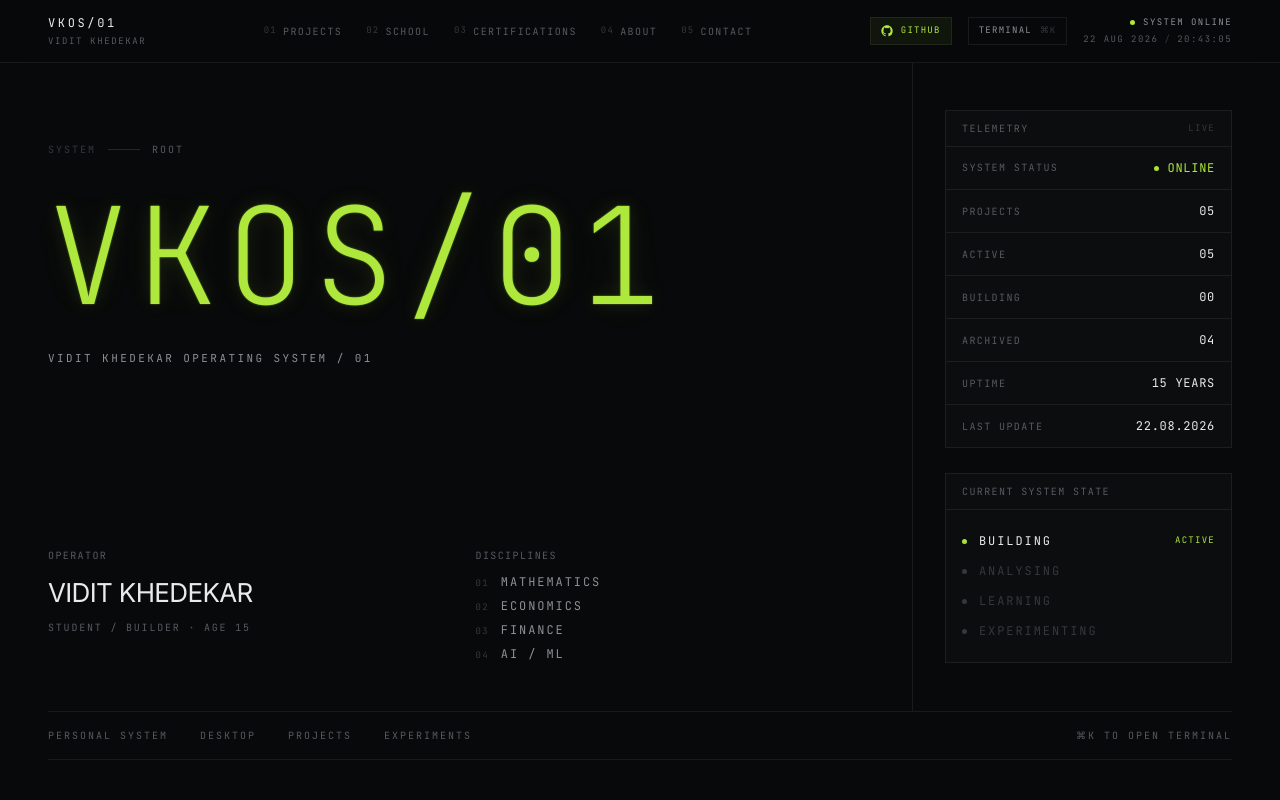
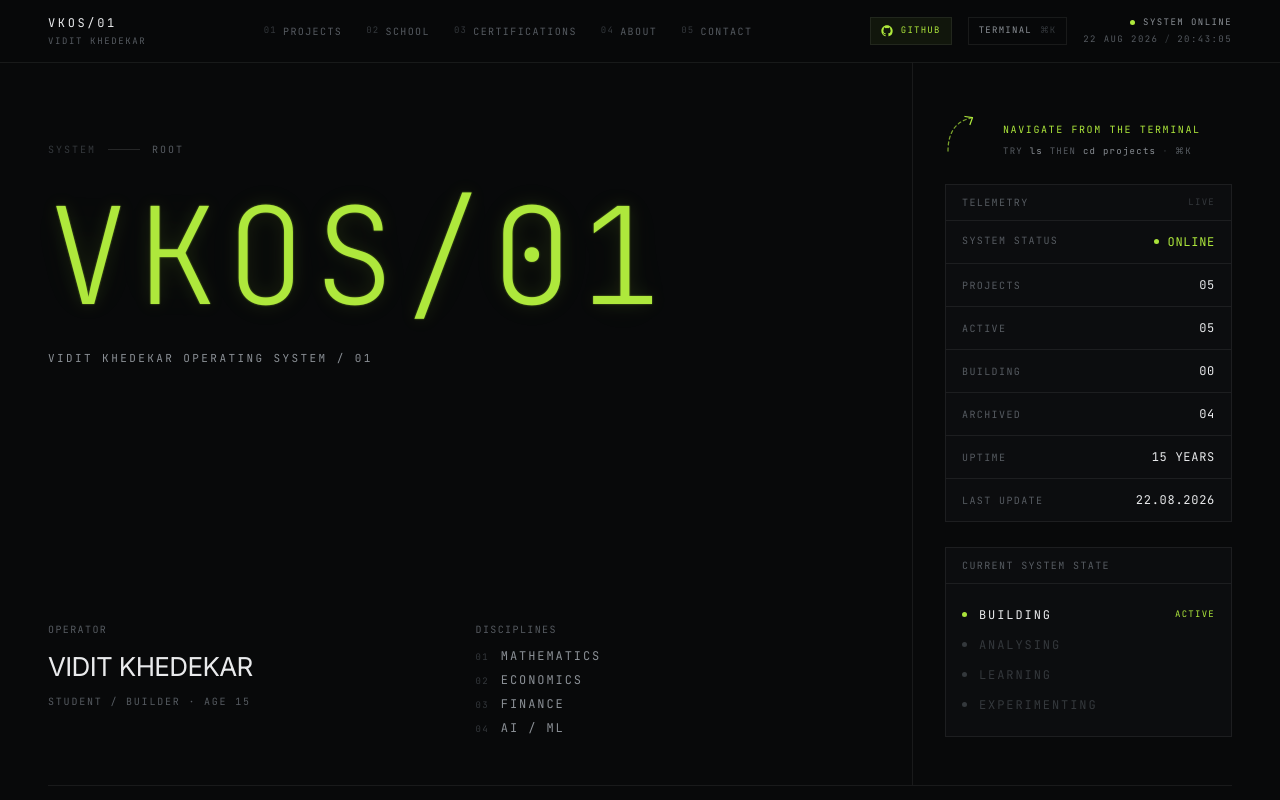
Before and after one commit to viditkhedekar/portfolio, a Next.js app: page / in a window 1280 px wide. Shown: the top 800 px of the page. Built offline with nearby package versions, Linux system fonts and the light colour scheme.

Commit message:
landing: mount the terminal hint

```diff
--- a/src/app/page.tsx
+++ b/src/app/page.tsx
@@ -6,6 +6,7 @@ import { system } from "@/lib/data/system";
 import { apps } from "@/lib/data/apps";
 import { GithubLink } from "@/components/GithubLink";
 import { HeroType } from "@/components/HeroType";
+import { TerminalHint } from "@/components/TerminalHint";
 
 const CONTEXT = ["PERSONAL SYSTEM", "DESKTOP", "PROJECTS", "EXPERIMENTS"];
 
@@ -67,6 +68,7 @@ export default function Home() {
 
         {/* Instrument column */}
         <aside className="flex flex-col gap-px border-t border-[var(--vk-line)] py-10 lg:border-l lg:border-t-0 lg:py-12 lg:pl-8">
+          <TerminalHint />
           <TelemetryPanel />
           <SystemState className="mt-6" />
         </aside>
```
